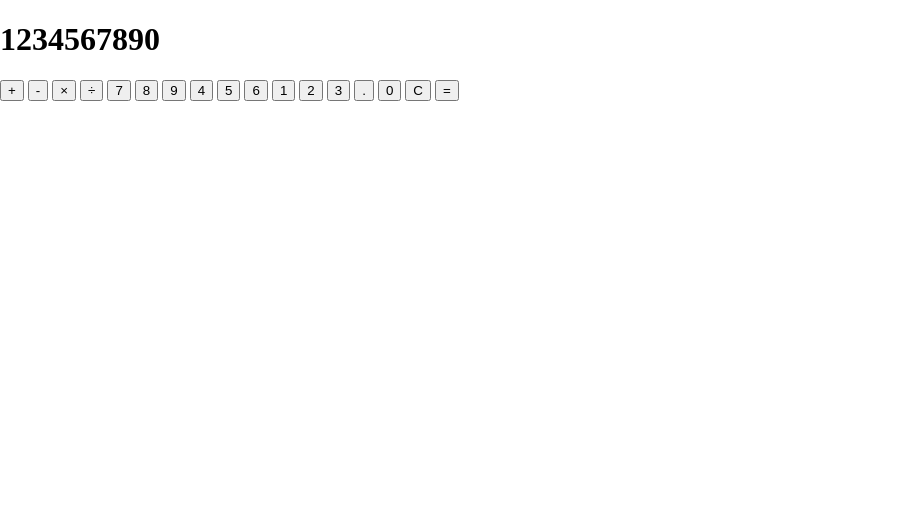
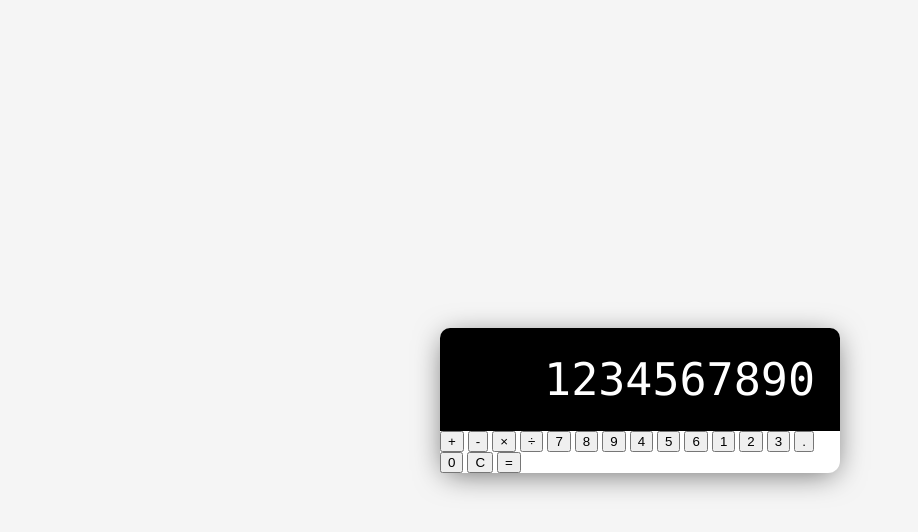
Before and after one commit to wubuchako/calculator, a plain HTML site: page index.html in a window 1280 px wide. Shown: the whole page, without its empty margins (0-918 px from the left). Drawn offline with Linux system fonts and the light colour scheme.

Commit message:
calculator display css

```diff
--- a/style.css
+++ b/style.css
@@ -6,4 +6,53 @@ html {
 body {
   margin: 0;
   min-height: 100vh;
+  display: flex;
+  justify-content: center;
+  align-items: center;
+  background: whitesmoke;
+  /* background: linear-gradient(to right, #0f2027, #203a43, #2c5364); */
 }
+
+.calculator {
+ background: white;
+ width: 400px;
+ border-radius: 12px;
+ box-shadow: 0 5px 30px -5px  rgba(0,0,0,0.6) ;
+}
+
+/* Display */
+.calculator-display {
+  background: black;
+  color: white;
+  margin: 0;
+  display: flex;
+  align-items: center;
+  justify-content: flex-end;
+  border-radius: 10px 10px 0 0;
+}
+
+.calculator h1 {
+  margin: 0;
+  padding: 25px;
+  font-size: 45px;
+  font-family: 'Lucida Console', sans-serif;
+  font-weight: 100;
+  overflow-x: auto;
+}
+
+/* Custom Scrollbar */
+::-webkit-scrollbar {
+  width: 10px;
+}
+
+::-webkit-scrollbar-track {
+  background: #f1f1f1;
+}
+
+::-webkit-scrollbar-thumb {
+  background: #888;
+}
+
+::-webkit-scrollbar-thumb:hover {
+  background: #555;
+}
```
